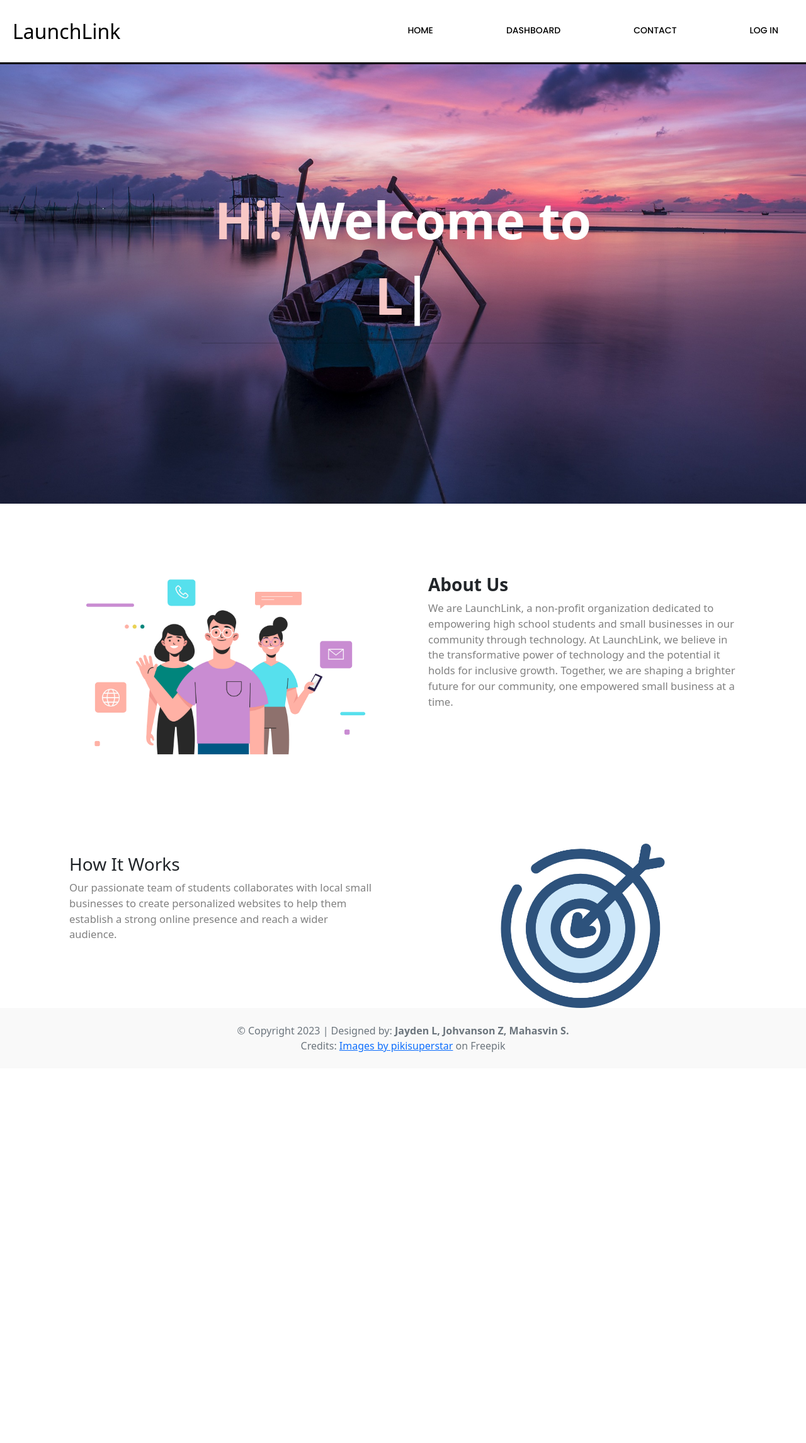
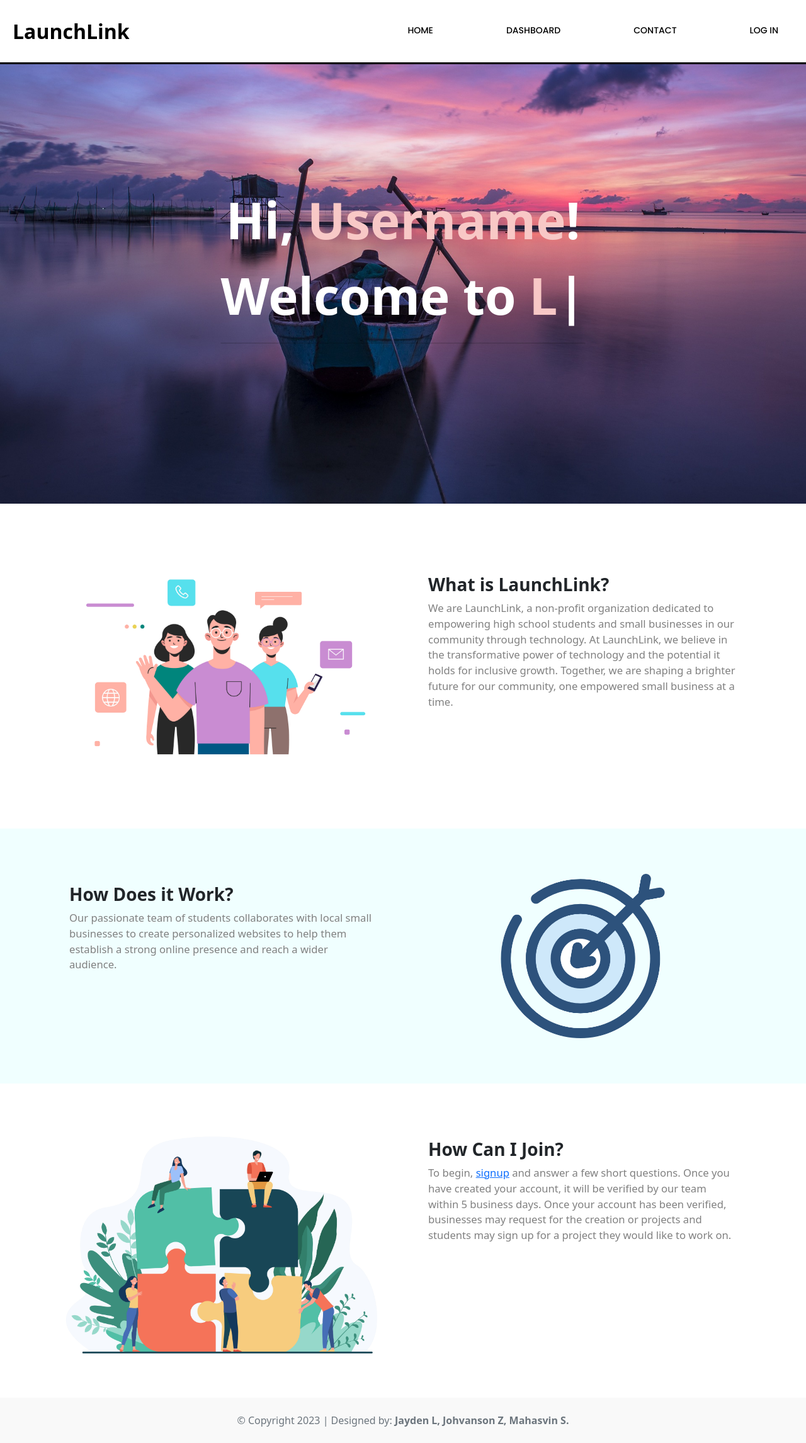
Before and after one commit to Mahasvin24/TechXelerate-LaunchLink, a Django app: page / in a window 1280 px wide. Shown: the whole page at 63% size. Before the commit the page ends 1671 px from the top, so only its background shows below. Run offline with Django 4.2, Linux system fonts and the light colour scheme; some libraries are stand-ins or nearby versions.

Commit message:
Front Page Completed

```diff
--- a/about/static/about/css/home.css
+++ b/about/static/about/css/home.css
@@ -1,4 +1,6 @@
 @import url("https://fonts.googleapis.com/css2?family=Poppins:wght@500&display=swap");
+@import url("https://fonts.googleapis.com/css2?family=Nunito&display=swap");
+@import url("https://fonts.googleapis.com/css2?family=Work+Sans&display=swap");
 #welcome-image {
   width: 75vw;
   height: 80vh;
--- a/about/static/about/css/layout.css
+++ b/about/static/about/css/layout.css
@@ -1,4 +1,6 @@
 @import url("https://fonts.googleapis.com/css2?family=Poppins:wght@500&display=swap");
+@import url("https://fonts.googleapis.com/css2?family=Nunito&display=swap");
+@import url("https://fonts.googleapis.com/css2?family=Work+Sans&display=swap");
 *, *:before, *:after {
   -moz-box-sizing: border-box;
   -webkit-box-sizing: border-box;
@@ -6,7 +8,7 @@
 }
 
 body {
-  font-family: "Poppins", sans-serif;
+  font-family: "Nunito", sans-serif;
 }
 
 a {
@@ -76,7 +78,7 @@
 }
 
 nav a:hover {
-  color: #000;
+  color: #0B0B45;
 }
 
 nav a::before {
--- a/about/static/about/css/theme.css
+++ b/about/static/about/css/theme.css
@@ -1,3 +1,5 @@
 @import url("https://fonts.googleapis.com/css2?family=Poppins:wght@500&display=swap");
+@import url("https://fonts.googleapis.com/css2?family=Nunito&display=swap");
+@import url("https://fonts.googleapis.com/css2?family=Work+Sans&display=swap");
 
 /*# sourceMappingURL=theme.css.map */
--- a/about/static/about/sass/layout.scss
+++ b/about/static/about/sass/layout.scss
@@ -6,8 +6,6 @@
     -webkit-box-sizing: border-box;
     box-sizing: border-box;
 }
-
-
 
 body {
     font-family: $font;
@@ -63,7 +61,6 @@
     flex-wrap: wrap;
 }
 
-
 header::after {
     content: '';
     display: table;
@@ -86,7 +83,7 @@
 }
 
 nav a:hover {
-    color: #000;
+    color: #0B0B45 ;
 }
 
 nav a::before {
--- a/about/static/about/sass/theme.scss
+++ b/about/static/about/sass/theme.scss
@@ -1,4 +1,6 @@
 @import url('https://fonts.googleapis.com/css2?family=Poppins:wght@500&display=swap');
+@import url('https://fonts.googleapis.com/css2?family=Nunito&display=swap');
+@import url('https://fonts.googleapis.com/css2?family=Work+Sans&display=swap');
 
 $background: #f6f9fb;
 $primary: #135cfd;
@@ -7,7 +9,7 @@
 $nav_hover: #DEE3FF;
 $image_background_color: #E1EFF6;
 $navbar_color: white;
-$font: 'Poppins', sans-serif;
+$font: 'Nunito', sans-serif;
 $nav_font: 'Poppins', sans-serif;
 $divisor_line_color: #32364d;
 
--- a/about/templates/about/home.html
+++ b/about/templates/about/home.html
@@ -31,9 +31,11 @@
 <!--Welcome Section-->
 <div id="intro-container">
   <img src="{% static 'about/images/boat.jpg' %}" alt="Welcome Image" style="width:100%; height: 100vh;">
-  <div id="intro-centered" style="padding-top: 50px;">
+  <div id="intro-centered" style="padding-top: 50px; width: max-content;">
     <p>
-      <span class="special-text"> Hi! </span> Welcome to <span class="special-text auto-type"></span>
+      Hi,&nbsp;<span class="special-text">Username</span>!
+      <br>Welcome to
+      <span class="special-text auto-type"></span>
       <hr style="background-color: black;">
     </p>
   </div>
@@ -50,7 +52,7 @@
     })
 </script>
 
-<!--Our Mission-->
+<!--About Us-->
 <br><br><br><br>
 <div class="container px-4 text-center" style="flex-wrap: wrap;">
   <div class="row gx-5">
@@ -59,7 +61,7 @@
     </div>
     <div class="col">
       <div class="p-3" style="text-align: left;">
-        <h3><b>About Us</b></h3>
+        <h3><b>What is LaunchLink?</b></h3>
         <p style="font-size: 1.3vw; color: gray;">
           We are LaunchLink, a non-profit organization dedicated to empowering high school students and small businesses in our community through technology. At LaunchLink, we believe in the transformative power of technology and the potential it holds for inclusive growth. Together, we are shaping a brighter future for our community, one empowered small business at a time.
         </p>
@@ -67,28 +69,52 @@
     </div>
   </div>
 </div>
+<br><br><br>
 
-<!--Our Mission-->
-<br><br><br><br>
-<div class="container px-4 text-center">
+<!--How it works-->
+<div style="width: 100%; background-color: #F0FFFF;">
+  <br><br><br>
+  <div class="container px-4 text-center">
+    <div class="row gx-5">
+      <div class="col">
+        <div class="p-3" style="text-align: left;">
+          <h3><b>How Does it Work?</b></h3>
+          <p style="font-size: 1.3vw; color: gray;"> Our passionate team of students collaborates with local small businesses to create personalized websites to help them establish a strong online presence and reach a wider audience.</p>
+        </div>
+      </div>
+      <div class="col">
+        <img src="{% static 'about/images/target.png' %}" alt="Our Mission Image" class="img-fluid" style="width: 50%;">
+      </div>
+    </div>
+  </div>
+  <br><br><br>
+</div>
+
+<!--Joining Info-->
+<br><br><br>
+<div class="container px-4 text-center" style="flex-wrap: wrap;">
   <div class="row gx-5">
     <div class="col">
-      <div class="p-3" style="text-align: left;">
-        <h3>How It Works</h3>
-        <p style="font-size: 1.3vw; color: gray;"> Our passionate team of students collaborates with local small businesses to create personalized websites to help them establish a strong online presence and reach a wider audience.</p>
-      </div>
+      <img src="{% static 'about/images/join.jpg' %}" alt="About Us Image" class="img-fluid">
     </div>
     <div class="col">
-      <img src="{% static 'about/images/target.png' %}" alt="Our Mission Image" class="img-fluid" style="width: 50%;">
+      <div class="p-3" style="text-align: left;">
+        <h3><b>How Can I Join?</b></h3>
+        <p style="font-size: 1.3vw; color: gray;">
+          To begin, <a href="{% url 'accounts:new-client' %}">signup</a> and answer a few short questions. Once you have created your account, it will
+          be verified by our team within 5 business days. Once your account has been verified, businesses may request for the creation or projects and
+          students may sign up for a project they would like to work on.
+        </p>
+      </div>
     </div>
   </div>
 </div>
+<br><br>
 
 <!-- Footer -->
 <footer class="text-center text-lg-start bg-white text-muted">
   <div class="text-center p-4" style="background-color: rgba(0, 0, 0, 0.025);">
     © Copyright 2023 | Designed by: <b>Jayden L, Johvanson Z, Mahasvin S.</b> <br><!--Maybe we add the copyright liscense?-->
-    Credits: <a href="https://www.freepik.com/free-vector/contact-us-concept-landing-page_4661525.htm#query=about%20us%20website&position=6&from_view=keyword&track=ais">Images by pikisuperstar</a> on Freepik
   </div>
 </footer>
 
--- a/about/templates/about/layout.html
+++ b/about/templates/about/layout.html
@@ -10,7 +10,7 @@
         {% block title %}
         <title>LaunchLink</title>
         {% endblock title %}
-        <link rel="icon" href="./favicon.ico" type="image/x-icon">
+        <link rel="icon" href="{% static 'about/images/launchlink-logo.png' %}" type="image/x-icon">
 
         {% block layout_css %}
             <link rel="stylesheet" href="{% static 'about/css/layout.css' %}">
@@ -27,7 +27,7 @@
         {% block nav %}
             <nav class="navbar fixed-top" style="border-bottom: 3px solid black">
                 <!-- Logo + Name-->
-                <div class="logo">LaunchLink</div>
+                <div class="logo" style="font-weight: 600;">LaunchLink</div>
                 <ul class="nav-links">
                     <div class="menu" style="margin-top: 10px;">
                     <li><a href="{% url 'about:home' %}">Home</a></li>
```
Also changed, not shown: about/static/about/images/join.jpg (added), about/static/about/images/launchlink-logo.png (added), 3 other files.
